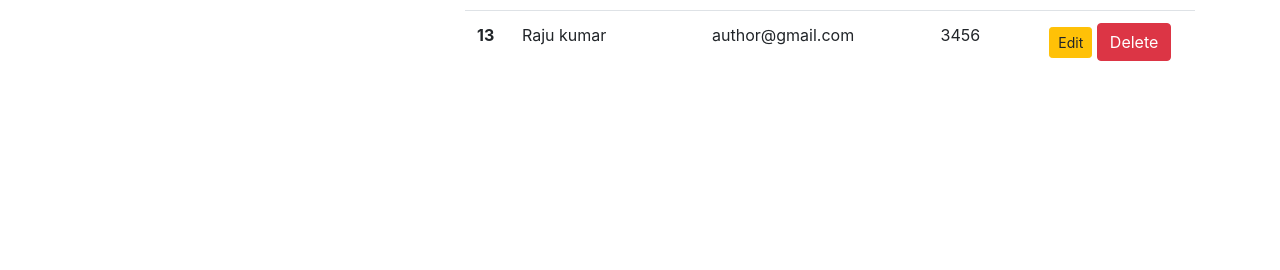
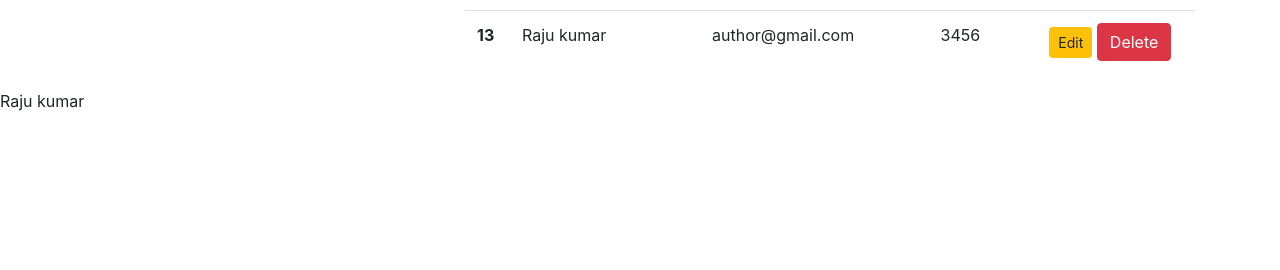
Before and after one commit to rajuindia123/CURD-Django-Project, a Django app: page / in a window 1280 px wide. Shown: the part 530-800 px from the top of the page. Run offline with Django 3.2, Linux system fonts and the light colour scheme; data comes from the database, SQL or seed files in the repository; some libraries are stand-ins or nearby versions.

Commit message:
Changeing footer

```diff
--- a/enrool/templates/enrool/base.html
+++ b/enrool/templates/enrool/base.html
@@ -14,7 +14,7 @@
     {% endblock content %}
 </div>
 
-
+<p>Raju kumar</p>
     <script src="{% static 'enroll/js/jquery.js' %}"></script>
     <script src="{% static 'enroll/js/popper.js' %}"></script>
     <script src="{% static 'enroll/js/bootstrap.js' %}"></script>
```
